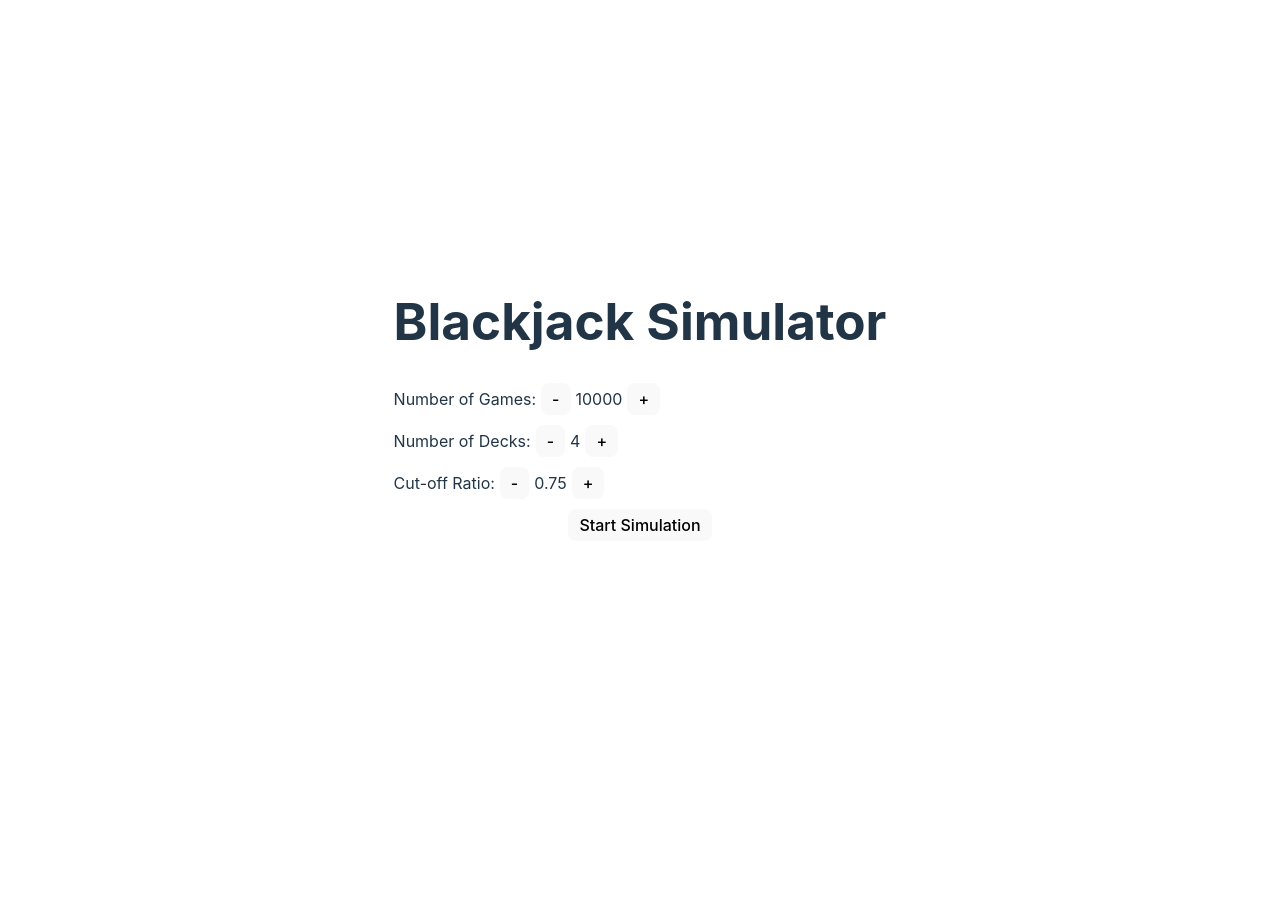
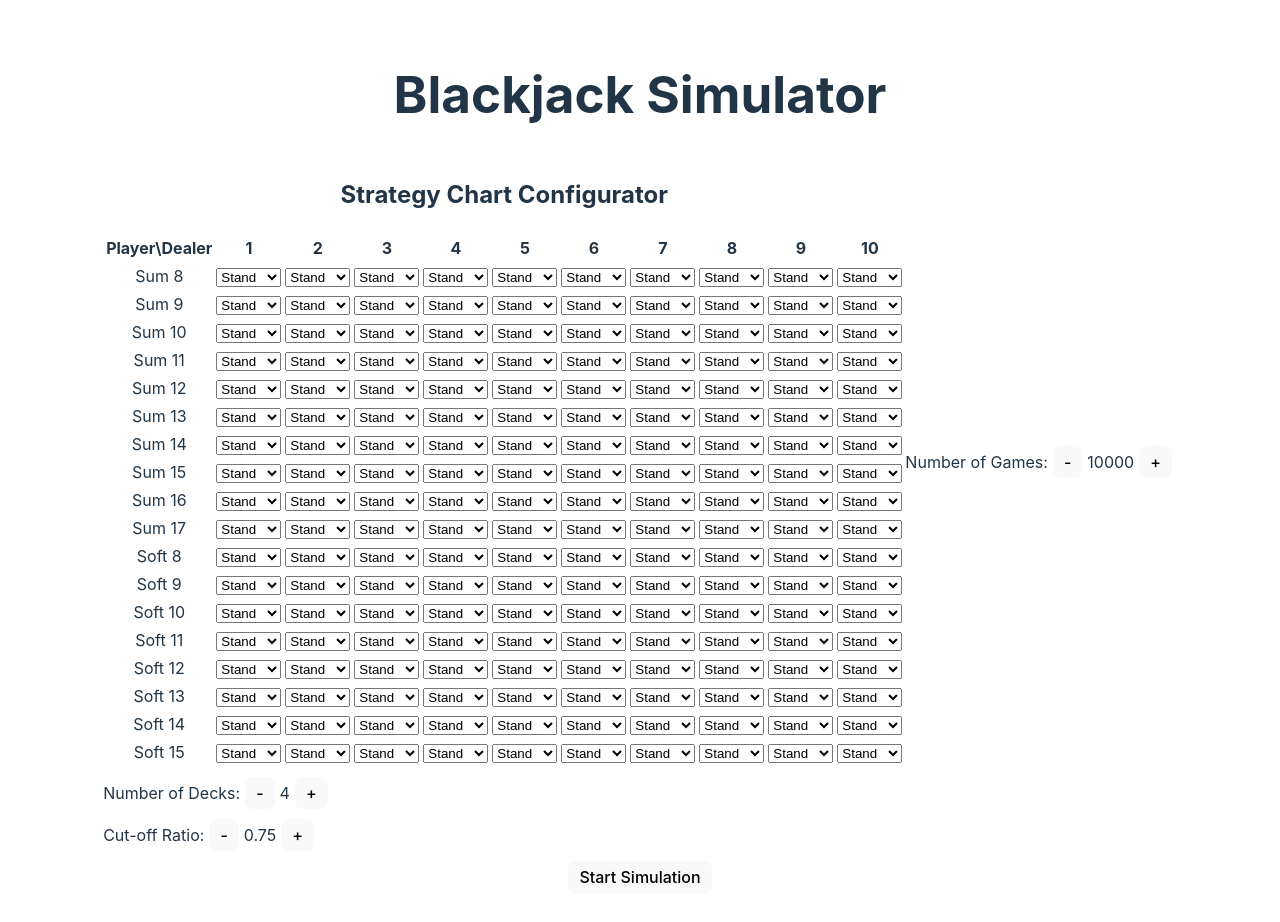
Before and after one commit to EdwinKam/blackjack-web, a React (Vite) app: page / in a window 1280 px wide. Shown: the top 922 px of the page. Before the commit the page ends 800 px from the top, so only its background shows below. Built offline with nearby package versions, Linux system fonts and the light colour scheme.

Commit message:
renamed strategy

```diff
--- a/src/componments/GameSimulator.tsx
+++ b/src/componments/GameSimulator.tsx
@@ -1,5 +1,6 @@
 import { useEffect, useState } from "react";
 import { Simulator } from "../service/simulator";
+import StrategyChartConfigurator from "./StrategyChartConfigurator";
 
 function GameSimulator() {
   const [numOfGames, setNumOfGames] = useState(10000);
@@ -80,6 +81,7 @@ function GameSimulator() {
     <div>
       <h1>Blackjack Simulator</h1>
       <div style={containerStyle}>
+        <StrategyChartConfigurator />
         <label htmlFor="numOfGames">Number of Games:</label>
         <button onClick={decrementGames} style={buttonStyle}>
           -
--- /dev/null
+++ b/src/componments/StrategyChartConfigurator.tsx
@@ -0,0 +1,73 @@
+import React, { useState } from "react";
+import { BlackjackAction } from "../model/BlackjackAction";
+
+type Strategy = BlackjackAction[][];
+
+const initialStrategy: Strategy = Array.from({ length: 18 }, () =>
+  Array(10).fill(BlackjackAction.Stand)
+);
+
+function StrategyChartConfigurator() {
+  const [strategy, setStrategy] = useState<Strategy>(initialStrategy);
+
+  const handleActionChange = (
+    row: number,
+    col: number,
+    action: BlackjackAction
+  ) => {
+    const newStrategy = strategy.map((r, i) =>
+      r.map((a, j) => (i === row && j === col ? action : a))
+    );
+    setStrategy(newStrategy);
+  };
+
+  return (
+    <div>
+      <h2>Strategy Chart Configurator</h2>
+      <table>
+        <thead>
+          <tr>
+            <th>Player\Dealer</th>
+            {[...Array(10)].map((_, i) => (
+              <th key={i}>{i + 1}</th>
+            ))}
+          </tr>
+        </thead>
+        <tbody>
+          {strategy.map((row, rowIndex) => (
+            <tr key={rowIndex}>
+              <td>
+                {rowIndex < 10
+                  ? `Sum ${rowIndex + 8}`
+                  : rowIndex < 18
+                  ? `Soft ${rowIndex - 2}`
+                  : `Pair ${rowIndex - 18}`}
+              </td>
+              {row.map((action, colIndex) => (
+                <td key={colIndex}>
+                  <select
+                    value={action}
+                    onChange={(e) =>
+                      handleActionChange(
+                        rowIndex,
+                        colIndex,
+                        e.target.value as BlackjackAction
+                      )
+                    }
+                  >
+                    <option value={BlackjackAction.Hit}>Hit</option>
+                    <option value={BlackjackAction.Stand}>Stand</option>
+                    <option value={BlackjackAction.Double}>Double</option>
+                    <option value={BlackjackAction.Split}>Split</option>
+                  </select>
+                </td>
+              ))}
+            </tr>
+          ))}
+        </tbody>
+      </table>
+    </div>
+  );
+}
+
+export default StrategyChartConfigurator;
--- a/src/service/gameRunner.ts
+++ b/src/service/gameRunner.ts
@@ -1,8 +1,8 @@
+import { ActionStrategy } from "../model/ActionStrategy";
 import { BlackjackAction } from "../model/BlackjackAction";
 import { CardDistributor } from "../model/CardDistributor";
 import { DealerHand } from "../model/DealerHand";
 import { PlayerHand } from "../model/PlayerHand";
-import { StrategyService } from "./strategyService";
 
 export interface GameResult {
   playerHand: PlayerHand;
@@ -12,7 +12,7 @@ export interface GameResult {
 
 export default function runGame(
   cardDistributor: CardDistributor,
-  strategyService: StrategyService
+  actionStrategy: ActionStrategy
 ): GameResult {
   cardDistributor.ifCutCardReachedThenShuffle();
   const dealerHand = new DealerHand();
@@ -43,7 +43,7 @@ export default function runGame(
         // could happen after the player split
         playerHand.hitCard(cardDistributor.dealCard(), handNumber);
       }
-      playAction = strategyService.getPlayAction(
+      playAction = actionStrategy.getPlayAction(
         playerHand,
         dealerHand,
         handNumber
--- a/src/service/simulator.ts
+++ b/src/service/simulator.ts
@@ -1,6 +1,6 @@
+import { ActionStrategy } from "../model/ActionStrategy";
 import { CardDistributor } from "../model/CardDistributor";
 import runGame from "./gameRunner";
-import { StrategyService } from "./strategyService";
 
 export class Simulator {
   public progressPercent: number = 0;
@@ -14,7 +14,7 @@ export class Simulator {
   ): Promise<number> {
     return new Promise((resolve) => {
       const cards = new CardDistributor(cutOff, numberOfDecks);
-      const strategy = new StrategyService();
+      const strategy = new ActionStrategy();
       cards.shuffle();
       let totalWin = 0;
       let i = 0;
```
Also changed, not shown: src/model/ActionStrategy.ts (renamed from src/service/strategyService.ts, +4 -4 lines), 2 other files (tests, documents, lock files or other folders).
